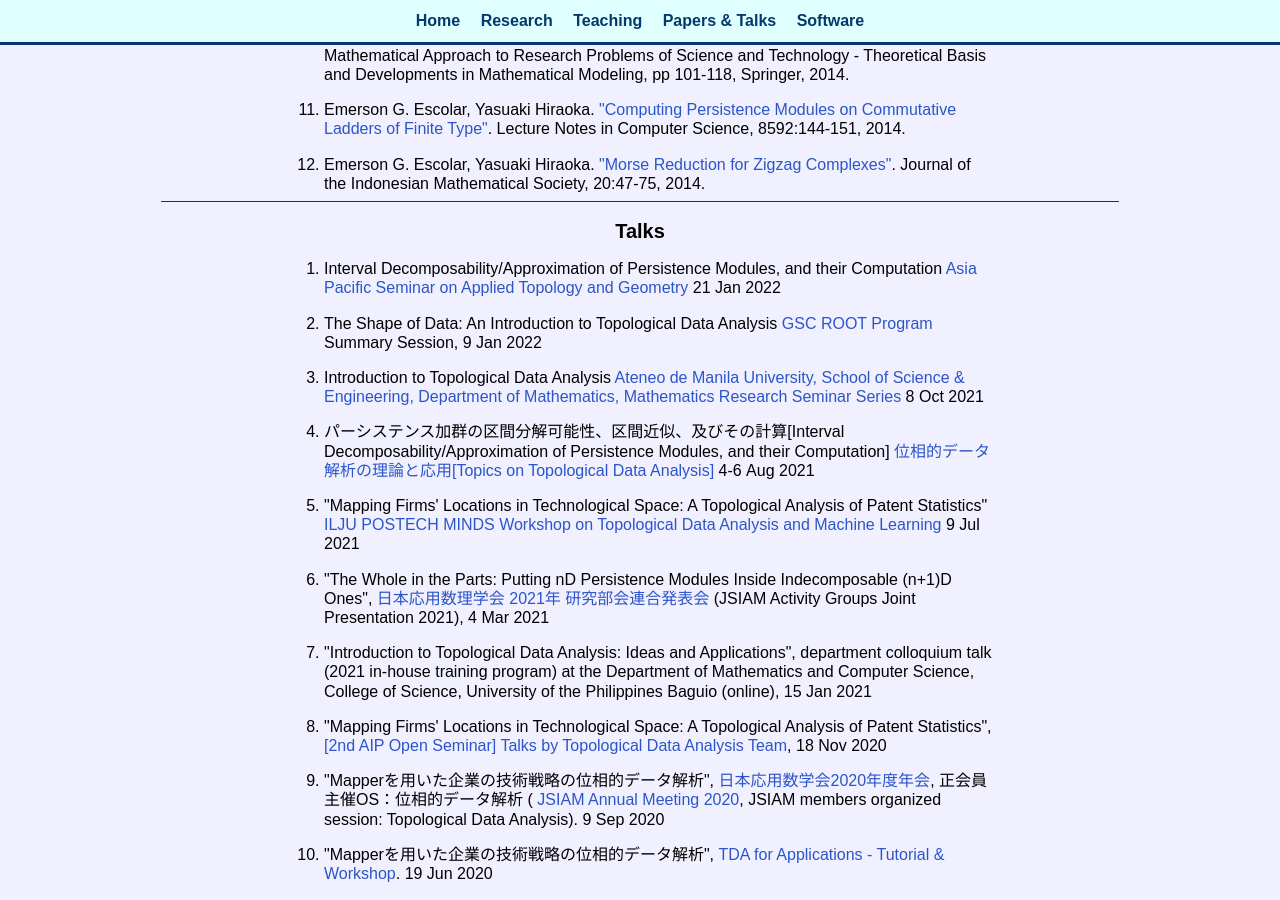
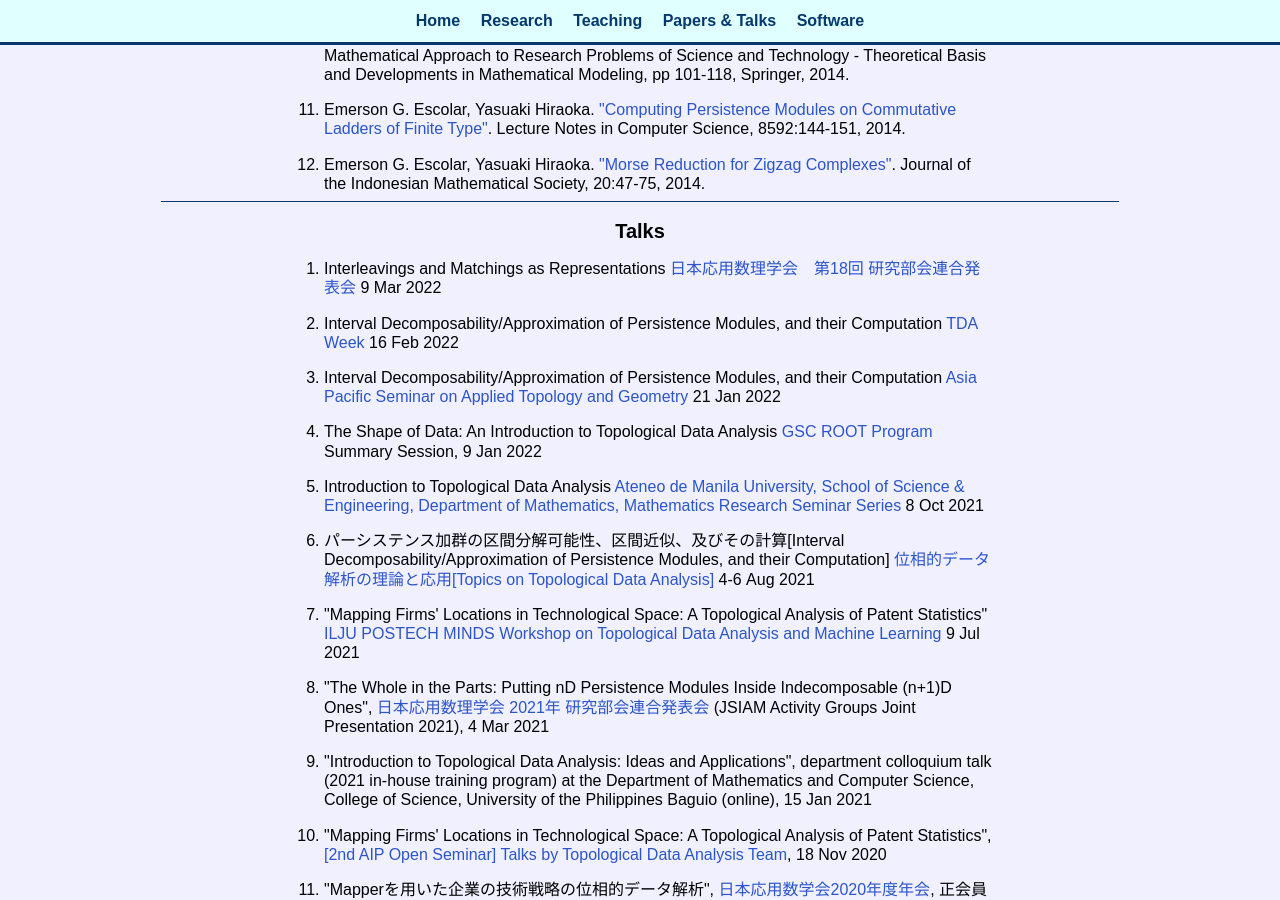
Before and after one commit to emerson-escolar/emerson-escolar.github.io, a Jekyll site: the page built from research_lists.html, in a window 1280 px wide and 900 px high, scrolled down 1361 px. Built offline with Jekyll 4.4.1, drawn with Linux system fonts in a browser that asks for light colours.

Commit message:
add recent talks

```diff
--- a/research_lists.html
+++ b/research_lists.html
@@ -211,6 +211,20 @@ title: Emer's Papers & Talks
 <section>
 	<h2> Talks </h2>
 	<ol class="wordbox paperlist">
+    <li>
+      Interleavings and Matchings as Representations
+      <a target="_blank" href="http://union2022.jsiam.org/">
+        日本応用数理学会　第18回 研究部会連合発表会</a>
+      9 Mar 2022
+    </li>
+
+    <li>
+      Interval Decomposability/Approximation of Persistence Modules, and their Computation
+      <a target="_blank" href="https://sites.google.com/kyoto-u.ac.jp/tda-week/home?authuser=0">
+        TDA Week</a>
+      16 Feb 2022
+    </li>
+
     <li>
       Interval Decomposability/Approximation of Persistence Modules, and their Computation
       <a target="_blank" href="https://sites.google.com/kyoto-u.ac.jp/apatg/home">
```
